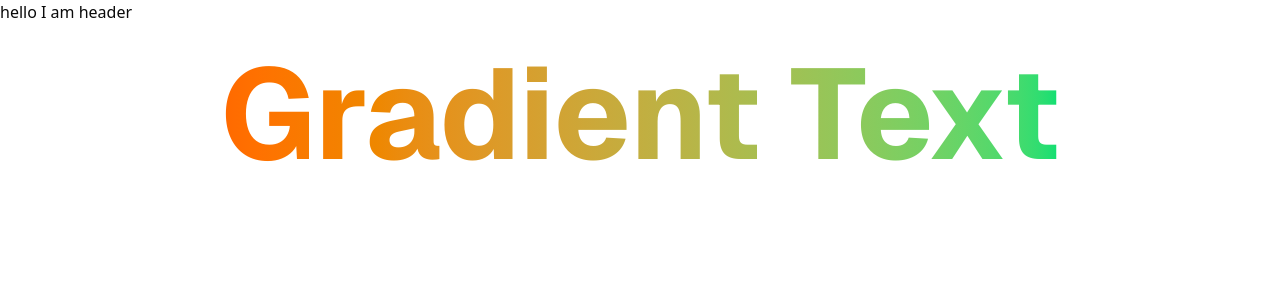
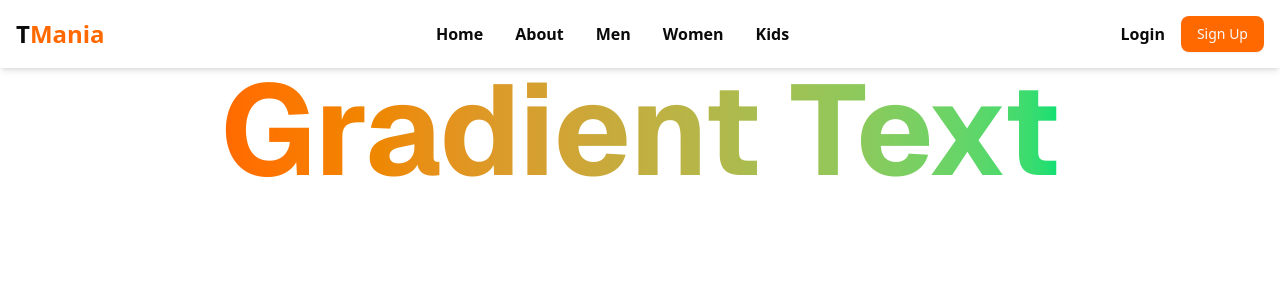
Before and after one commit to Abhya1559/e-commerce, a Next.js app: page / in a window 1280 px wide. Shown: the top 300 px of the page. Built offline with nearby package versions, Linux system fonts and the light colour scheme.

Commit message:
started making login and register

```diff
--- /dev/null
+++ b/app/(Auth)/login/page.tsx
@@ -0,0 +1,7 @@
+export default function Login() {
+  return (
+    <div className="flex items-center justify-center">
+      <h1 className="text-center">hello</h1>
+    </div>
+  );
+}
--- /dev/null
+++ b/app/(Auth)/register/page.tsx
@@ -0,0 +1,8 @@
+export default function Register() {
+  return (
+    <div className="flex items-center justify-center h-screen">
+      <div></div>
+      <div></div>
+    </div>
+  );
+}
--- a/app/page.tsx
+++ b/app/page.tsx
@@ -3,7 +3,7 @@ import Image from 'next/image';
 export default function Home() {
   return (
     <div className="font-sans grid grid-rows-[20px_1fr_20px] items-center justify-items-center min-h-screen p-8 pb-20 gap-16 sm:p-20">
-      <h1 className="text-9xl font-bold bg-gradient-to-r from-orange-500 to-green-400 bg-clip-text text-transparent">
+      <h1 className="text-9xl mt-20 font-bold bg-gradient-to-r from-orange-500 to-green-400 bg-clip-text text-transparent">
         Gradient Text
       </h1>
     </div>
--- a/components/headers.tsx
+++ b/components/headers.tsx
@@ -1,7 +1,45 @@
+import Link from 'next/link';
+import { Button } from './ui/button';
+
 export default function Header() {
   return (
-    <div className="w-full">
-      <h1>hello I am header</h1>
+    <div className="top-0 fixed z-10 w-full bg-white shadow-md p-4">
+      <nav className="max-w-[1280px] mx-auto flex items-center justify-between">
+        <div>
+          <Link href="/">
+            <h1 className="font-bold text-2xl capitalize">
+              T<span className="font-bold text-orange-500">Mania</span>
+            </h1>
+          </Link>
+        </div>
+        <div className="flex items-center justify-center gap-8 font-semibold">
+          <Link href="/" className="cursor-pointer hover:text-orange-500">
+            Home
+          </Link>
+          <Link href="/about" className="cursor-pointer hover:text-orange-500">
+            About
+          </Link>
+          <Link href="/men" className="cursor-pointer hover:text-orange-500">
+            Men
+          </Link>
+          <Link href="/women" className="cursor-pointer hover:text-orange-500">
+            Women
+          </Link>
+          <Link href="/kids" className="cursor-pointer hover:text-orange-500">
+            Kids
+          </Link>
+        </div>
+        <div className="flex items-center justify-between font-semibold gap-4">
+          <Link href="/login" className="hover:underline hover:text-orange-500">
+            Login
+          </Link>
+          <Link href="/register">
+            <Button className="bg-orange-500 hover:bg-orange-700 cursor-pointer">
+              Sign Up
+            </Button>
+          </Link>
+        </div>
+      </nav>
     </div>
   );
 }
```
Also changed, not shown: public/img.jpg (added).
